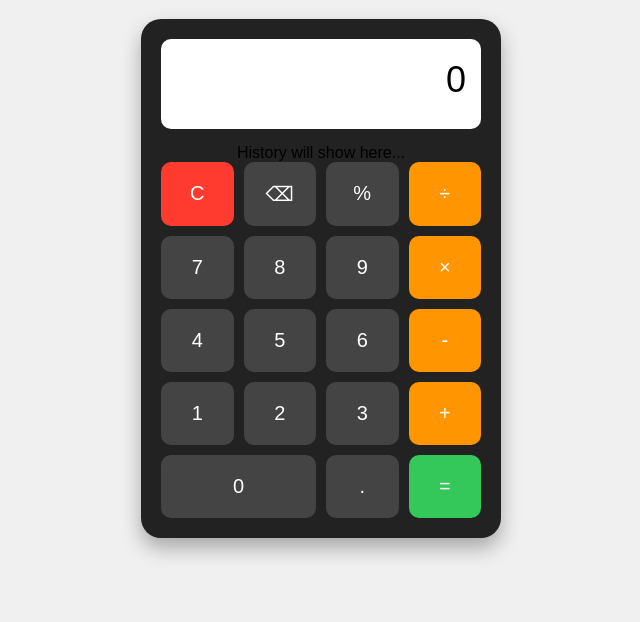
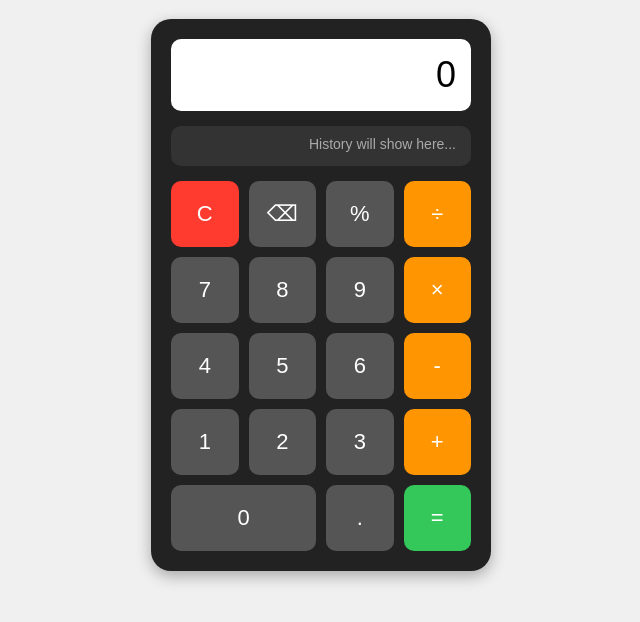
Before and after one commit to Tlaleng892/calculator, a plain HTML site: page index.html in a window 1280 px wide. Shown: the part 82-704 px from the top of the page, without its empty margins (319-959 px from the left). Drawn offline with Linux system fonts and the light colour scheme.

Commit message:
Refactor styles for calculator and history display

```diff
--- a/style.css
+++ b/style.css
@@ -1,7 +1,7 @@
 body {
+  font-family: Arial, sans-serif;
   text-align: center;
   background-color: #f0f0f0;
-  font-family: Arial, sans-serif;
   margin: 0;
   padding: 20px;
 }
@@ -11,25 +11,34 @@ h1 {
 }
 
 .calculator {
-  width: 320px;
+  background-color: #222;
+  width: 300px;
   margin: 20px auto;
-  background-color: #222;
   padding: 20px;
   border-radius: 20px;
-  box-shadow: 0 10px 20px rgba(0,0,0,0.3);
+  box-shadow: 0 5px 15px rgba(0,0,0,0.3);
 }
 
 #display {
   background-color: white;
-  color: black;
   font-size: 36px;
   text-align: right;
-  padding: 20px 15px;
+  padding: 15px;
   border-radius: 10px;
   margin-bottom: 15px;
-  min-height: 50px;
+  min-height: 40px;
   overflow: hidden;
-  word-break: break-all;
+}
+
+#history {
+  background-color: #333;
+  color: #aaa;
+  font-size: 14px;
+  text-align: right;
+  padding: 10px 15px;
+  border-radius: 10px;
+  margin-bottom: 15px;
+  min-height: 20px;
 }
 
 .buttons {
@@ -39,21 +48,17 @@ h1 {
 }
 
 .buttons button {
+  background-color: #555;
+  color: white;
+  font-size: 22px;
   padding: 20px 0;
-  font-size: 20px;
   border: none;
   border-radius: 10px;
-  background-color: #444;
-  color: white;
   cursor: pointer;
 }
 
 .buttons button:hover {
-  background-color: #666;
-}
-
-.buttons button:active {
-  transform: scale(0.95);
+  background-color: #777;
 }
 
 .buttons .operator {
@@ -72,15 +77,6 @@ h1 {
   background-color: #34c759;
 }
 
-.buttons .zero {#history {
-  background-color: #333;
-  color: #aaa;
-  font-size: 14px;
-  text-align: right;
-  padding: 10px 15px;
-  border-radius: 10px;
-  margin-bottom: 15px;
-  min-height: 20px;
-}
+.buttons .zero {
   grid-column: span 2;
 }
```
